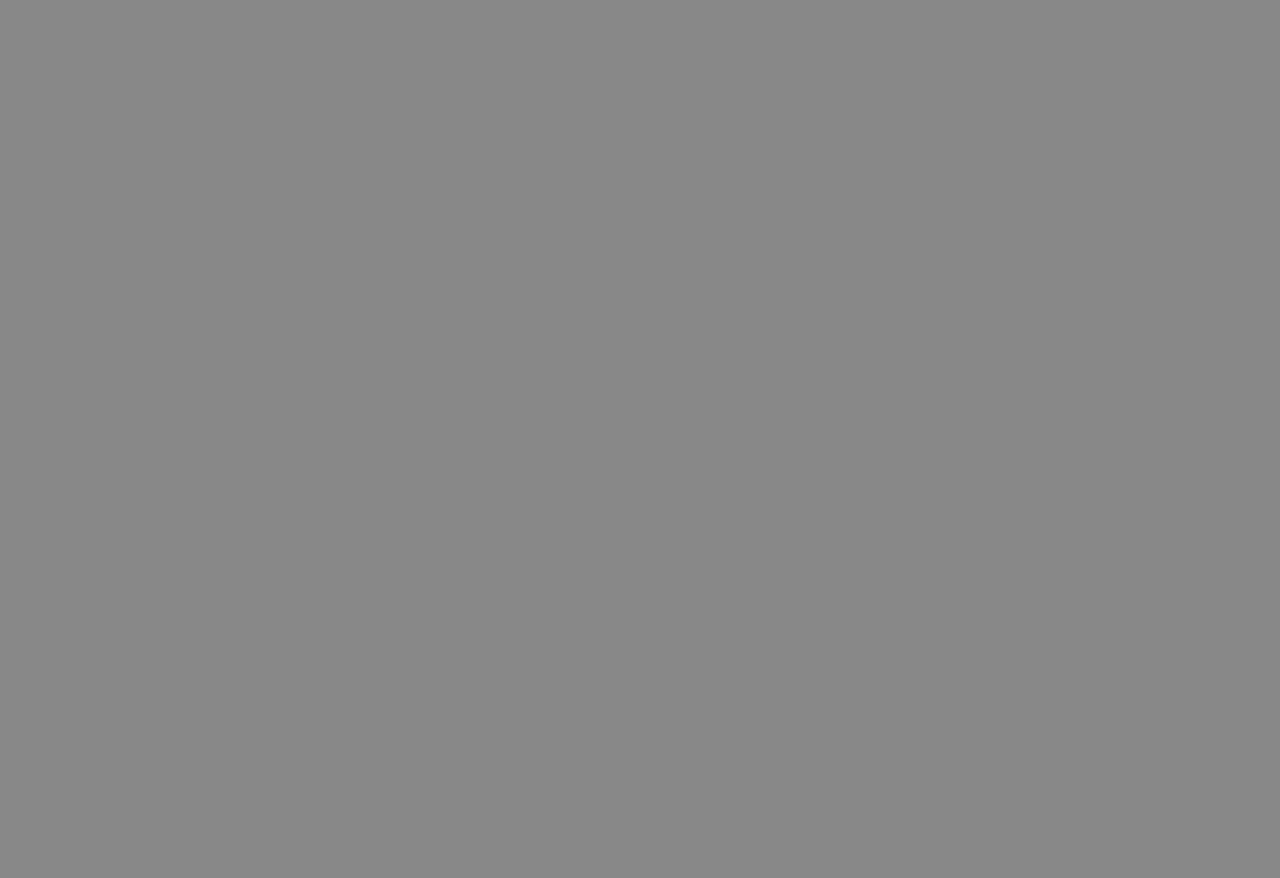
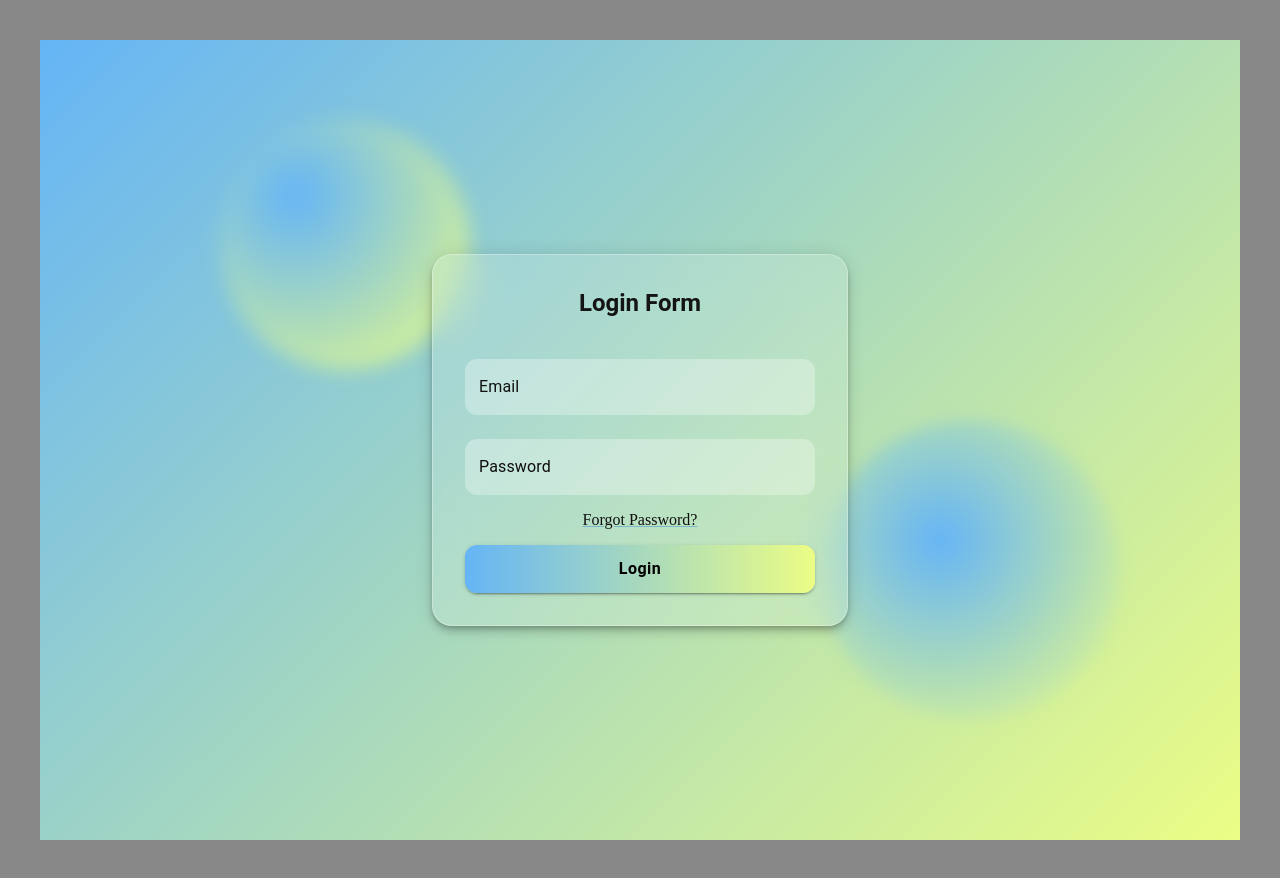
Before and after one commit to jananikodithuwakku/React, a React (Vite) app: page /#/login_page in a window 1280 px wide. Before the commit this address had no page. Before the commit the page ends 800 px from the top, so only its background shows below. Built offline with nearby package versions, Linux system fonts and the light colour scheme.

Commit message:
Login and Register page

```diff
--- a/package.json
+++ b/package.json
@@ -10,6 +10,10 @@
     "preview": "vite preview"
   },
   "dependencies": {
+    "@emotion/react": "^11.14.0",
+    "@emotion/styled": "^11.14.1",
+    "@mui/icons-material": "^7.3.2",
+    "@mui/material": "^7.3.2",
     "react": "^19.1.1",
     "react-dom": "^19.1.1",
     "react-router-dom": "^7.8.2"
--- a/src/App.jsx
+++ b/src/App.jsx
@@ -22,6 +22,10 @@ import App18 from "./Pages/App18"
 import App19 from "./Pages/App19"
 import App20 from "./Pages/App20"
 import App21 from "./Pages/App21"
+import Login_Page from "./Pages/Login_Page"
+import Register_Page from "./Pages/Register_Page"
+
+
 
 function App() {
   return (
@@ -51,6 +55,8 @@ function App() {
                 <li><Link to="/app19">Go to App 19</Link></li>
                 <li><Link to="/app20">Go to App 20</Link></li>
                 <li><Link to="/app21">Go to App 21</Link></li>
+                <li><Link to="/login_page">Login Assignment</Link></li>
+                <li><Link to="/register_page">Register Assignment</Link></li>
               </ul>
             </>}/>
         <Route path="/app1" element={<App1 />} />
@@ -74,6 +80,8 @@ function App() {
         <Route path="/app19" element={<App19 />} />
         <Route path="/app20" element={<App20 />} />
         <Route path="/app21" element={<App21 />} />
+        <Route path="/login_page" element={<Login_Page />} />
+        <Route path="/register_page" element={<Register_Page />} />
       </Routes>
     </HashRouter>
   )
--- /dev/null
+++ b/src/Pages/Login_Page.jsx
@@ -0,0 +1,113 @@
+import { Box, Button, TextField, Typography, Link, Paper } from "@mui/material";
+
+export default function Login() {
+  return (
+    <Box
+      sx={{
+        height: "100vh",
+        width: "100%",
+        display: "flex",
+        alignItems: "center",
+        justifyContent: "center",
+        background: "linear-gradient(135deg, #65b5f6ff 0%, #ebfd85ff 100%)",
+        position: "relative",
+        overflow: "hidden",
+      }}
+    >
+      <Box
+        sx={{
+          position: "absolute",
+          width: 250,
+          height: 250,
+          borderRadius: "50%",
+          background: "radial-gradient(circle at 30% 30%, #65b5f6ff, #ebfd85ff)",
+          top: "10%",
+          left: "15%",
+          filter: "blur(10px)",
+        }}
+      />
+      <Box
+        sx={{
+          position: "absolute",
+          width: 300,
+          height: 300,
+          borderRadius: "50%",
+          background: "radial-gradient(circle at 40% 40%, #65b5f6ff, #ebfd85ff)",
+          bottom: "15%",
+          right: "10%",
+          filter: "blur(8px)",
+        }}
+      />
+
+      <Paper
+        elevation={6}
+        sx={{
+          p: 4,
+          width: 350,
+          borderRadius: "20px",
+          background: "rgba(255, 255, 255, 0.15)",
+          backdropFilter: "blur(20px)",
+          border: "1px solid rgba(255, 255, 255, 0.3)",
+          textAlign: "center",
+        }}
+      >
+        <Typography variant="h5" sx={{ fontWeight: "bold", mb: 3, color: "#141414ff" }}>
+          Login Form
+        </Typography>
+
+        <TextField
+          fullWidth
+          label="Email"
+          variant="outlined"
+          margin="normal"
+          sx={{
+            "& .MuiOutlinedInput-root": {
+              background: "rgba(255, 255, 255, 0.3)",
+              borderRadius: "12px",
+              "& fieldset": { border: "none" },
+              "& input": { color: "#131212ff" },
+            },
+            "& .MuiInputLabel-root": { color: "#111111ff" },
+          }}
+        />
+
+        <TextField
+          fullWidth
+          label="Password"
+          type="password"
+          variant="outlined"
+          margin="normal"
+          sx={{
+            "& .MuiOutlinedInput-root": {
+              background: "rgba(255, 255, 255, 0.3)",
+              borderRadius: "12px",
+              "& fieldset": { border: "none" },
+              "& input": { color: "#0f0f0fff" },
+            },
+            "& .MuiInputLabel-root": { color: "#0e0d0dff" },
+          }}
+        />
+
+        <Link to="#" sx={{ display: "block", mt: 1, mb: 2, color: "#0f0f0fff" }}>
+          Forgot Password?
+        </Link>
+
+        <Button
+          variant="contained"
+          fullWidth
+          sx={{
+            py: 1.2,
+            borderRadius: "12px",
+            background: "linear-gradient(90deg, #65b5f6ff, #ebfd85ff)",
+            fontWeight: "bold",
+            fontSize: "1rem",
+            textTransform: "none",
+            color: "black"
+          }}
+        >
+          Login
+        </Button>
+      </Paper>
+    </Box>
+  );
+}
--- /dev/null
+++ b/src/Pages/Register_Page.jsx
@@ -0,0 +1,130 @@
+import { Box, Button, TextField, Typography, Link, Paper } from "@mui/material";
+
+export default function Register() {
+  return (
+    <Box
+      sx={{
+        height: "100vh",
+        width: "100%",
+        display: "flex",
+        alignItems: "center",
+        justifyContent: "center",
+        background: "linear-gradient(135deg, #65b5f6ff 0%, #ebfd85ff 100%)",
+        position: "relative",
+        overflow: "hidden",
+      }}
+    >
+      <Box
+        sx={{
+          position: "absolute",
+          width: 250,
+          height: 250,
+          borderRadius: "50%",
+          background: "radial-gradient(circle at 30% 30%, #65b5f6ff, #ebfd85ff)",
+          top: "10%",
+          left: "15%",
+          filter: "blur(10px)",
+        }}
+      />
+      <Box
+        sx={{
+          position: "absolute",
+          width: 300,
+          height: 300,
+          borderRadius: "50%",
+          background: "radial-gradient(circle at 40% 40%, #65b5f6ff, #ebfd85ff)",
+          bottom: "15%",
+          right: "10%",
+          filter: "blur(8px)",
+        }}
+      />
+
+      <Paper
+        elevation={6}
+        sx={{
+          p: 4,
+          width: 350,
+          borderRadius: "20px",
+          background: "rgba(255, 255, 255, 0.15)",
+          backdropFilter: "blur(20px)",
+          border: "1px solid rgba(255, 255, 255, 0.3)",
+          textAlign: "center",
+        }}
+      >
+        <Typography variant="h5" sx={{ fontWeight: "bold", mb: 3, color: "#141414ff" }}>
+          Register Form
+        </Typography>
+
+        <TextField
+          fullWidth
+          label="Name"
+          variant="outlined"
+          margin="normal"
+          sx={{
+            "& .MuiOutlinedInput-root": {
+              background: "rgba(255, 255, 255, 0.3)",
+              borderRadius: "12px",
+              "& fieldset": { border: "none" },
+              "& input": { color: "#131212ff" },
+            },
+            "& .MuiInputLabel-root": { color: "#111111ff" },
+          }}
+        />
+
+        <TextField
+          fullWidth
+          label="Email"
+          variant="outlined"
+          margin="normal"
+          sx={{
+            "& .MuiOutlinedInput-root": {
+              background: "rgba(255, 255, 255, 0.3)",
+              borderRadius: "12px",
+              "& fieldset": { border: "none" },
+              "& input": { color: "#131212ff" },
+            },
+            "& .MuiInputLabel-root": { color: "#111111ff" },
+          }}
+        />
+
+        <TextField
+          fullWidth
+          label="Password"
+          type="password"
+          variant="outlined"
+          margin="normal"
+          sx={{
+            "& .MuiOutlinedInput-root": {
+              background: "rgba(255, 255, 255, 0.3)",
+              borderRadius: "12px",
+              "& fieldset": { border: "none" },
+              "& input": { color: "#0f0f0fff" },
+            },
+            "& .MuiInputLabel-root": { color: "#0e0d0dff" },
+          }}
+        />
+
+        <Link to="/login_page"  sx={{ display: "block", mt: 1, mb: 2, color: "#0f0f0fff" }}>
+          Login Already
+        </Link>
+
+
+        <Button
+          variant="contained"
+          fullWidth
+          sx={{
+            py: 1.2,
+            borderRadius: "12px",
+            background: "linear-gradient(90deg, #65b5f6ff, #ebfd85ff)",
+            fontWeight: "bold",
+            fontSize: "1rem",
+            textTransform: "none",
+            color: "black"
+          }}
+        >
+          Register
+        </Button>
+      </Paper>
+    </Box>
+  );
+}
```
Also changed, not shown: 1 other file (tests, documents, lock files or other folders).
